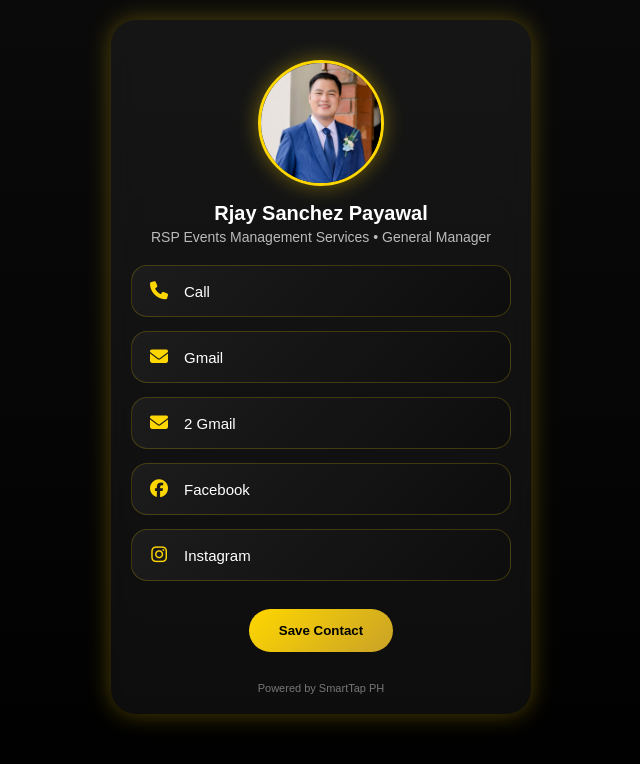
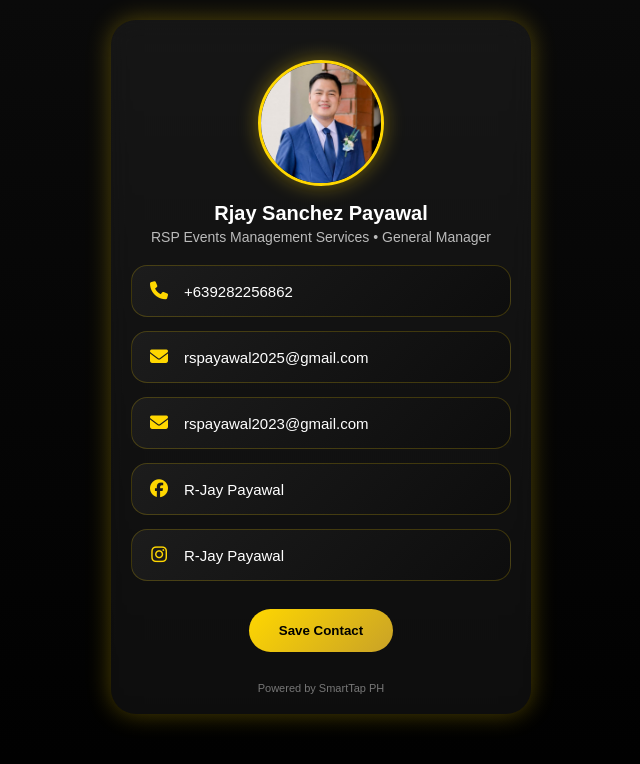
Before and after one commit to Jaw001818/Rjay, a plain HTML site: page index.html in a window 1280 px wide. Shown: the whole page, without its empty margins (319-959 px from the left). Drawn offline with Linux system fonts and the light colour scheme.

Commit message:
Update contact links with detailed information

```diff
--- a/index.html
+++ b/index.html
@@ -126,11 +126,11 @@ body {
     style="display:none;">
 
   <div class="links">
-    <a class="link" href="tel:+639282256862"><i class="fa-solid fa-phone"></i> Call</a>
-    <a class="link" href="mailto:rspayawal2025@gmail.com"><i class="fa-solid fa-envelope"></i> Gmail</a>
-    <a class="link" href="mailto:rspayawal2023@gmail.com"><i class="fa-solid fa-envelope"></i> 2 Gmail</a>
-    <a class="link" href="https://www.facebook.com/share/1CGrJKixjf/" target="_blank"><i class="fa-brands fa-facebook"></i> Facebook</a>
-    <a class="link" href="https://www.instagram.com/payawalrjay?igsh=MWs4b2h6MGZhMDY5Yw==" target="_blank"><i class="fa-brands fa-instagram"></i> Instagram</a>
+    <a class="link" href="tel:+639282256862"><i class="fa-solid fa-phone"></i>+639282256862 </a>
+    <a class="link" href="mailto:rspayawal2025@gmail.com"><i class="fa-solid fa-envelope"></i> rspayawal2025@gmail.com</a>
+    <a class="link" href="mailto:rspayawal2023@gmail.com"><i class="fa-solid fa-envelope"></i> rspayawal2023@gmail.com</a>
+    <a class="link" href="https://www.facebook.com/share/1CGrJKixjf/" target="_blank"><i class="fa-brands fa-facebook"></i> R-Jay Payawal</a>
+    <a class="link" href="https://www.instagram.com/payawalrjay?igsh=MWs4b2h6MGZhMDY5Yw==" target="_blank"><i class="fa-brands fa-instagram"></i> R-Jay Payawal</a>
 
   </div>
 
```
